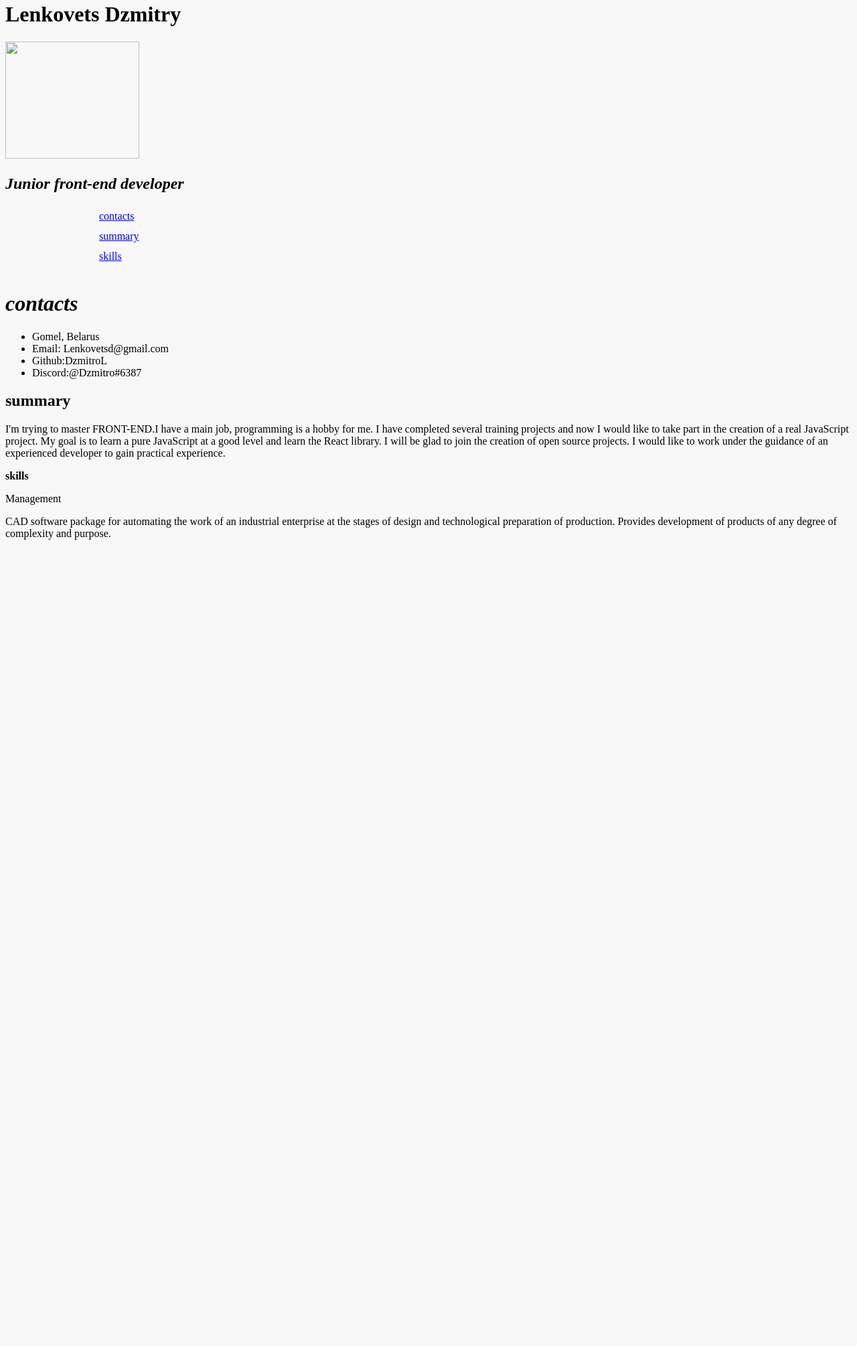
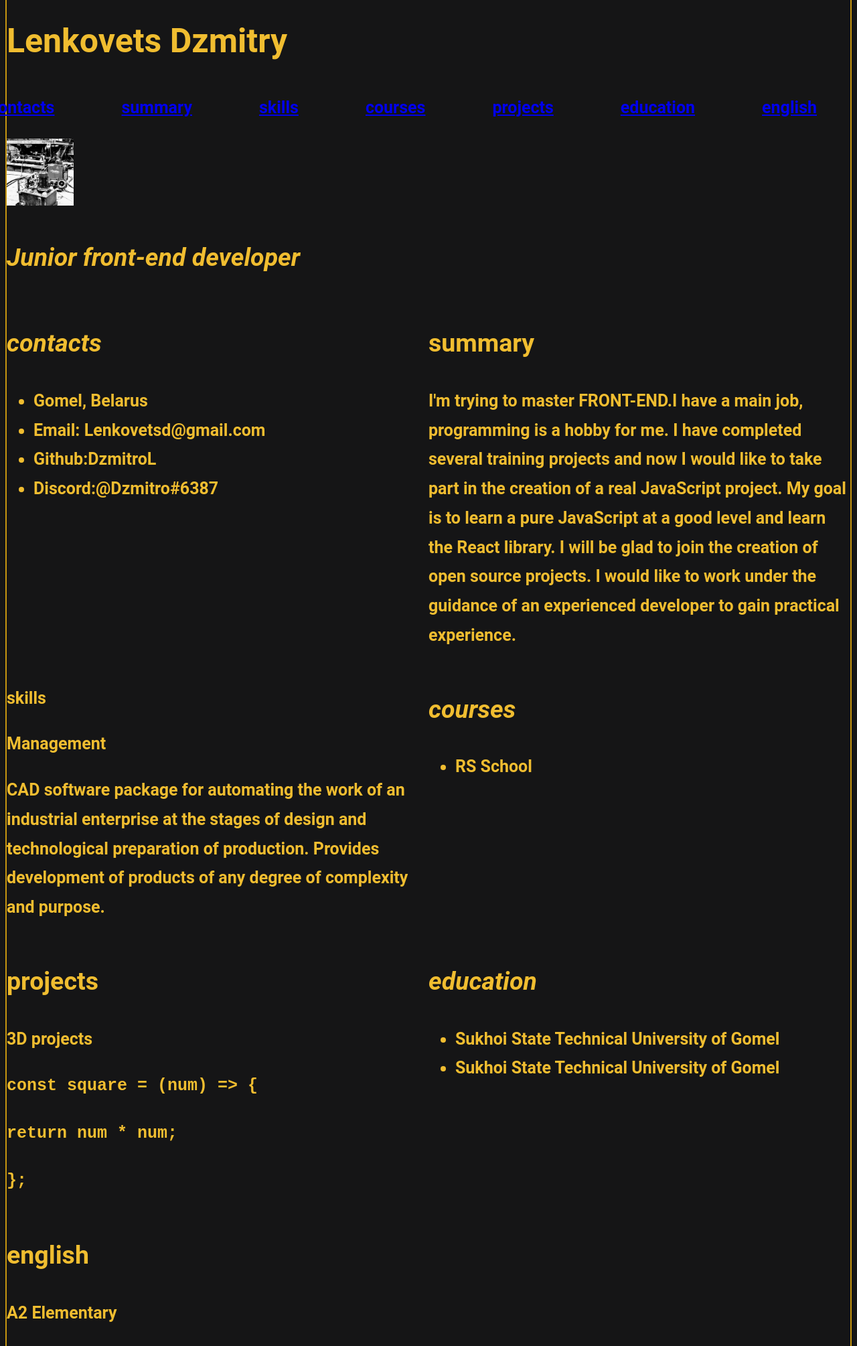
Before and after one commit to DzmitroL/rsschool-cv, a plain HTML site: page index.html in a window 1280 px wide. Shown: the part 26-2036 px from the top of the page at 67% size. Before the commit the page ends 856 px from the top, so only its background shows below. Drawn offline with Linux system fonts and the light colour scheme; a web font is replaced by a local one.

Commit message:
add changes index.html style.css foto1 assets

```diff
--- a/index.html
+++ b/index.html
@@ -1,50 +1,96 @@
 <!DOCTYPE html>
 <html lang="en">
+
 <head>
     <meta charset="UTF-8">
     <meta http-equiv="X-UA-Compatible" content="IE=edge">
     <meta name="viewport" content="width=device-width, initial-scale=1.0">
     <title>CV</title>
     <link rel="stylesheet" href="./style.css">
-    <link rel="favicon.ico" href="/favicon.ico">
+    <link rel="icon" href="assets/favicon.ico">
     <link rel="preconnect" href="https://fonts.googleapis.com">
     <link rel="preconnect" href="https://fonts.gstatic.com" crossorigin>
     <link href="https://fonts.googleapis.com/css2?family=Roboto:wght@100&display=swap" rel="stylesheet">
 
 </head>
+
 <body min-height: 100vh; margin: 0; padding: 0;>
     <header class = "header">
 
         <div class="container"></div>
         <h1>Lenkovets Dzmitry</h1>
-        <img width="200" height="175"  src="/foto 1.jpg" >
-        <h2><i>Junior front-end developer</i></h2>
+
         <nav class="nav">
             <ul class="nav-list">
               <li class="nav-item"><a href="#contacts" class="nav-link">contacts</a></li>
               <li class="nav-item"><a href="#summary" class="nav-link">summary</a></li>
               <li class="nav-item"><a href="#skills" class="nav-link">skills</a></li>
+              <li class="nav-item"><a href="#courses" class="nav-link">courses</a></li>
+              <li class="nav-item"><a href="#projects" class="nav-link">projects</a></li>
+              <li class="nav-item"><a href="#education" class="nav-link">education</a></li>
+              <li class="nav-item"><a href="#english" class="nav-link">english</a></li>
             </ul>
-          </nav>
+        </nav>
+        <img width="200" height="175"  src="/foto1.jpg">
+        <h2><i>Junior front-end developer</i></h2>
+
     </header>
-    <main class = "header">
+    <main class="container, main-container">
+        <section class="section" class="section-title" id="contacts">
         <div class="container" id="contacts"></div>
-        <h1><i>contacts</i></h1>
+        <h1 class=".section-title"><i>contacts</i></h1>
         <ul>
             <li>Gomel, Belarus</li>
             <li>Email: Lenkovetsd@gmail.com</li>
             <li>Github:DzmitroL</li>
             <li>Discord:@Dzmitro#6387</li>
         </ul>
-        <h2 id="summary">summary</h2>
+        </section>
+    <section class="section" class="section-title" id="summary">
+    <h2 id="summary" class=".section-title">summary</h2>
         <p>I'm trying to master FRONT-END.I have a main job, programming is a hobby for me. I have completed several training projects and now I would like to take part in the creation of a real JavaScript project. My goal is to learn a pure JavaScript at a good level and learn the React library. I will be glad to join the creation of open source projects. I would like to work under the guidance of an experienced developer to gain practical experience.</p>
-        <p id="skills"><b>skills</b>
+    </section>
+    <section class="section" class="section-title" id="skills">
+        <p id="skills" class=".section-title"><b>skills</b>
 <p>Management</p>
 <p>CAD software package for automating the work of an industrial enterprise at the stages of design and technological preparation of production. Provides development of products of any degree of complexity and purpose.</p>
         </p>
+    </section>
+    <section class="section" class="section-title" id="courses">
+        <div class="container" id="courses"></div>
+        <h1 class=".section-title"><i>courses</i></h1>
+        <ul>
+            <li>RS School </li>
+        </ul>
+        </section>
+        <section class="section" class="section-title" id="projects">
+            <h2 id="summary" class=".section-title">projects</h2>
+                <p>3D projects</p>
+                <p><code><p>const square = (num) => {</p></code><p>
+                    <p><code><p>return num * num;</p></code><p></p>
+                    <p><code><p>};</p></code><p></p>
+        </section>
+        <section class="section" class="section-title" id="education">
+            <div class="container" id="education"></div>
+            <h1 class=".section-title"><i>education</i></h1>
+            <ul>
+                <li>Sukhoi State Technical University of Gomel</li>
+                <li>Sukhoi State Technical University of Gomel</li>
+            </ul>
+        </section>
+        <section class="section" class="section-title" id="english">
+            <h2 id="summary" class=".section-title">english</h2>
+                <p>A2 Elementary</p>
+        </section>
     </main>
     <footer class = "header">
         <div class="container"></div>
+        <p>Posted by: Lenkovets Dzmitry</p>
+        <p>Contact information: <a href="https://github.com/DzmitroL">github.com</a>.</p>
+        <p>2022</p>
+        <a href="https://rs.school/js-stage0/"  class="rss"  >
+            <Img src="https://rs.school/images/rs_school_js.svg" alt="school"></Img>
+        </a>
     </footer>
 </body>
 </html>
--- a/style.css
+++ b/style.css
@@ -1,14 +1,23 @@
-
-font-family: 'Roboto', sans-serif;
-* {
-    box-sizing: border-box;
+@font-face {
+  font-family: Roboto;
+   src: url("assets/fonts/Roboto.ttf");
+ }
+  body
+  {
+    font-family: 'Roboto', sans-serif;
+    font-size: 25px;
+    font-weight: 600;
+    line-height: 1.75;
+    color: #f0bd30;
   }
-  body {
-    background-color: #f8f8f8;
+  body{
+    background-color: #151516; /* Цвет фона веб-страницы */
     display: flex;
     flex-direction: column;
     justify-content: space-between;
-  }
+    border: 2px solid rgb(197, 149, 16);
+   }
+
   .container {
     max-width: 1440px;
     margin: 0 auto;
@@ -20,6 +29,53 @@ font-family: 'Roboto', sans-serif;
     list-style: none;
   }
   .nav-link {
-    padding: 0 100px;
-    line-height: 30px;
+    padding: 0 50px;
+    line-height: 5px;
   }
+  .nav-link {
+    transition: .3s;
+  }
+  .section-item a {
+    color: #ca7411;
+    text-decoration: none;
+    transition: color 3s;
+  }
+  .section-item a:hover {
+    color: #a32424;
+  }
+  .main-container {
+    display: flex;
+    flex-wrap: wrap;
+  }
+
+  .section {
+    width: 50%;
+  }
+  @media (max-width: 768px) {
+    .section {
+      width: 100%;
+    }
+  }
+  .nav-list {
+    display: flex;
+    justify-content: flex-end;
+    align-items: center;
+  }
+  .link {
+    text-decoration: none;
+    color: #7b8308;
+    transition: color 5s;
+  }
+
+  .link:hover {
+    color: #927e0b;
+  }
+  .footer {
+    display: flex;
+    justify-content: flex-end;
+    align-items: center;
+  }
+  img{
+    width: 100px;
+    height: 100px;
+  }
```
Also changed, not shown: assets/favicon.ico (added), foto1.jpg (added).
